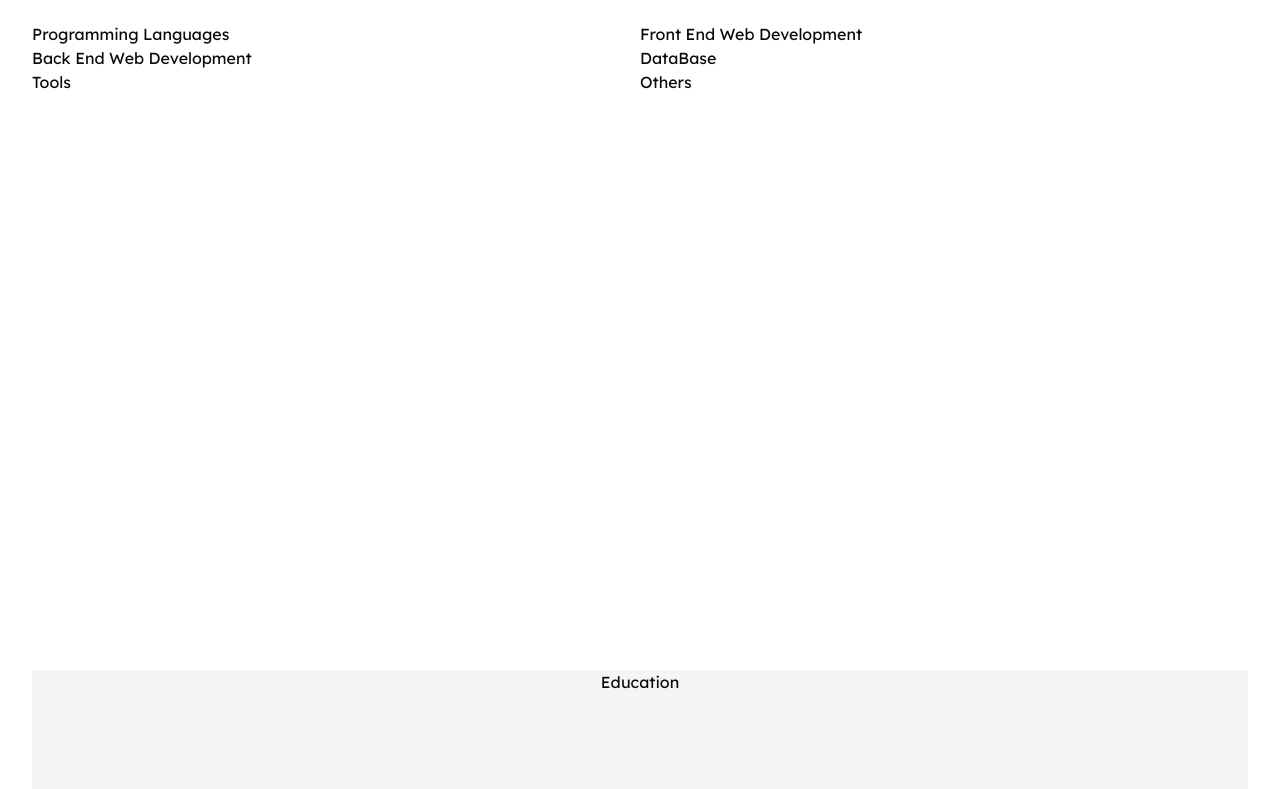
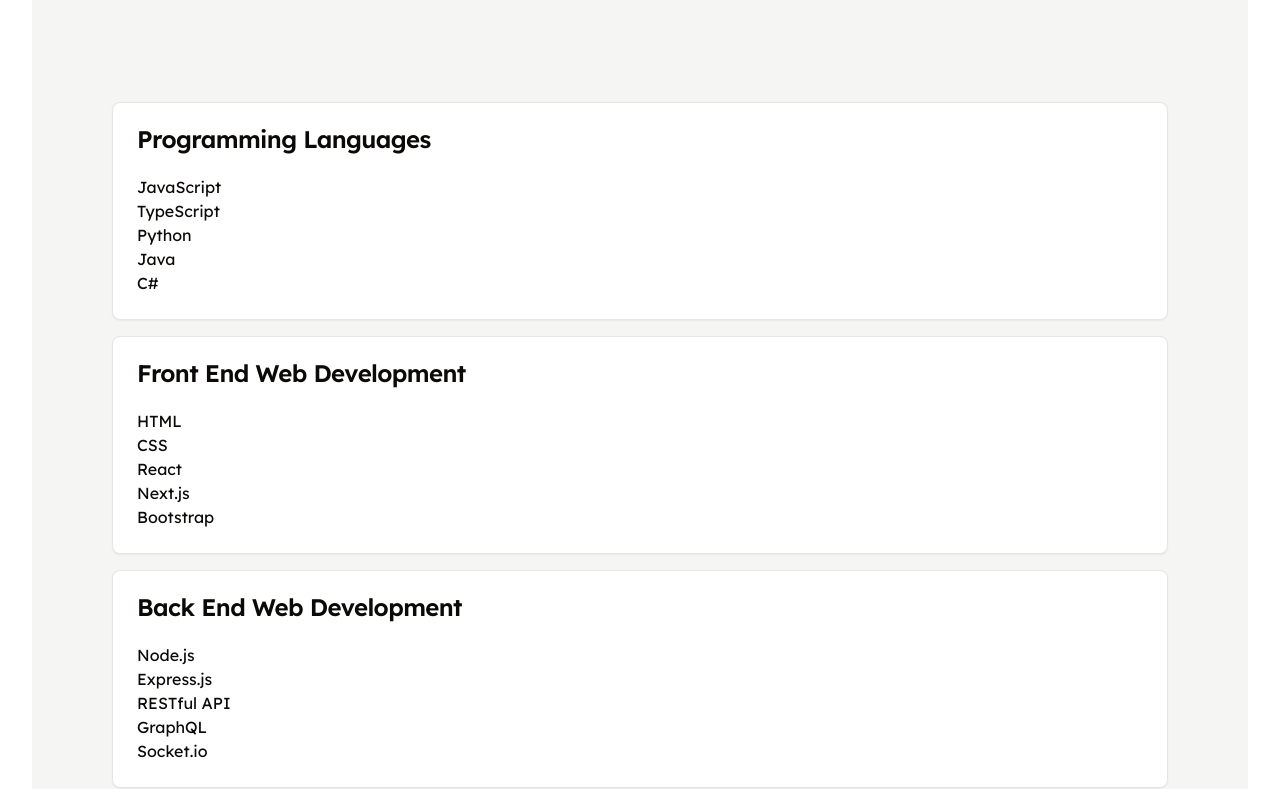
Before and after one commit to Bthcorn/Bowornthat-Portfolio, a Next.js app in the folder app/: page / in a window 1280 px wide. Shown: the part 1609-2398 px from the top of the page. Built offline with nearby package versions, Linux system fonts and the light colour scheme.

Commit message:
Adjust skills sections and Update project card

```diff
--- a/app/app/page.tsx
+++ b/app/app/page.tsx
@@ -5,7 +5,7 @@
 import { AboutMe } from "@/components/aboutme";
 import { Education } from "@/components/education";
 import { Experience } from "@/components/experience";
-import { SKills } from "@/components/skill";
+import { SKills } from "@/components/skills";
 import Header from "@/components/header";
 
 export default function Home() {
--- a/app/components/aboutme/index.tsx
+++ b/app/components/aboutme/index.tsx
@@ -1,4 +1,3 @@
-import { BookmarkIcon } from "lucide-react";
 import React from "react";
 import { Separator } from "../ui/separator";
 
@@ -46,7 +45,9 @@
             contributing to your company and growing as part of your team.
           </p>
         </div>
-        <p className="flex justify-end mt-8 text-muted-foreground">Bowornthat Chiangthong</p>
+        <p className="flex justify-end mt-8 text-muted-foreground">
+          Bowornthat Chiangthong
+        </p>
       </article>
       <Separator />
     </section>
--- a/app/components/autotyping/index.tsx
+++ b/app/components/autotyping/index.tsx
@@ -13,6 +13,7 @@
         "I'm Bowornthat Chiangthong.",
         "I'm 2nd Year Student.",
         "I'm a Software Engineering.",
+        "I'm studying at KMITL.",
       ],
       typeSpeed: 50,
       backSpeed: 50,
--- a/app/components/project-card/index.tsx
+++ b/app/components/project-card/index.tsx
@@ -20,6 +20,7 @@
   LucideLinkedin,
 } from "lucide-react";
 import Link from "next/link";
+import { AspectRatio } from "../ui/aspect-ratio";
 
 export interface ProjectCardProps {
   id: string;
@@ -34,17 +35,18 @@
 export const ProjectCard = (props: ProjectCardProps) => {
   return (
     <Card className="w-80 sm:w-96 overflow-hidden drop-shadow-md justify-center">
+      <AspectRatio ratio={1 / 1}>
         <Image
           src={
             props.image ||
             "https://th.bing.com/th/id/R.6dadd6a39af8ca284e56354ee099752e?rik=JXGf1AD1SgQOPg&pid=ImgRaw&r=0"
           }
           alt=""
-        width={800}
-        height={576}
+          fill
           priority
-        className="aspect-square //aspect-video object-cover"
+          className="object-cover"
         />
+      </AspectRatio>
       <CardHeader>
         <CardTitle>{props.title}</CardTitle>
         <CardDescription>{props.description}</CardDescription>
--- /dev/null
+++ b/app/components/skill-card/index.tsx
@@ -0,0 +1,10 @@
+import React from 'react'
+
+interface SkillCardProps {}
+
+export default function SkillCard() {
+  return (
+    <div>
+    </div>
+  )
+}
--- a/app/components/skill/index.tsx
+++ /dev/null
@@ -1,23 +0,0 @@
-import React from 'react'
-import { Separator } from '../ui/separator'
-
-export const SKills = () => {
-  return (
-    <section className='w-full min-h-dvh flex flex-col'>
-      <div className="h-fit flex flex-col justify-center items-center rounded-md p-6 gap-y-2">
-        <p className="text-secondary-foreground">tech</p>
-        <div className="text-primary-foreground bg-primary rounded-md font-semibold text-3xl sm:text-4xl md:text-5xl p-3 inline-flex">
-          Skills
-        </div>
-      </div>
-      <div className='grid grid-cols-1 sm:grid-cols-2 '>
-        <div>Programming Languages</div>
-        <div>Front End Web Development</div>
-        <div>Back End Web Development</div>
-        <div>DataBase</div>
-        <div>Tools</div>
-        <div>Others</div>
-      </div>
-    </section>
-  )
-}
--- /dev/null
+++ b/app/components/skills/index.tsx
@@ -0,0 +1,65 @@
+import React from "react";
+import { Separator } from "../ui/separator";
+import { Card, CardContent, CardHeader, CardTitle } from "../ui/card";
+
+export const SKills = () => {
+  return (
+    <section className="w-full min-h-dvh flex flex-col bg-secondary">
+      <div className="h-fit flex flex-col justify-center items-center rounded-md p-6 gap-y-2">
+        <p className="text-secondary-foreground">tech</p>
+        <div className="text-primary-foreground bg-primary rounded-md font-semibold text-3xl sm:text-4xl md:text-5xl p-3 inline-flex">
+          Skills
+        </div>
+      </div>
+      <div className="w-full h-fit flex flex-col gap-y-4 p-8 sm:p-12 md:p-20">
+        <Card>
+          <CardHeader>
+            <CardTitle>
+              <p>Programming Languages</p>
+            </CardTitle>
+          </CardHeader>
+          <CardContent>
+            <div>JavaScript</div>
+            <div>TypeScript</div>
+            <div>Python</div>
+            <div>Java</div>
+            <div>C#</div>
+          </CardContent>
+        </Card>
+        <Card>
+          <CardHeader>
+            <CardTitle>
+              <p>Front End Web Development</p>
+            </CardTitle>
+          </CardHeader>
+          <CardContent>
+            <div>HTML</div>
+            <div>CSS</div>
+            <div>React</div>
+            <div>Next.js</div>
+            <div>Bootstrap</div>
+          </CardContent>
+        </Card>
+        <Card>
+          <CardHeader>
+            <CardTitle>
+              <p>Back End Web Development</p>
+            </CardTitle>
+          </CardHeader>
+          <CardContent>
+            <div>Node.js</div>
+            <div>Express.js</div>
+            <div>RESTful API</div>
+            <div>GraphQL</div>
+            <div>Socket.io</div>
+          </CardContent>
+        </Card>
+        <div>Front End Web Development</div>
+        <div>Back End Web Development</div>
+        <div>Data Base</div>
+        <div>Tools</div>
+        <div>Others</div>
+      </div>
+    </section>
+  );
+};
```
Lines whose indentation alone changed are shown as unchanged.
